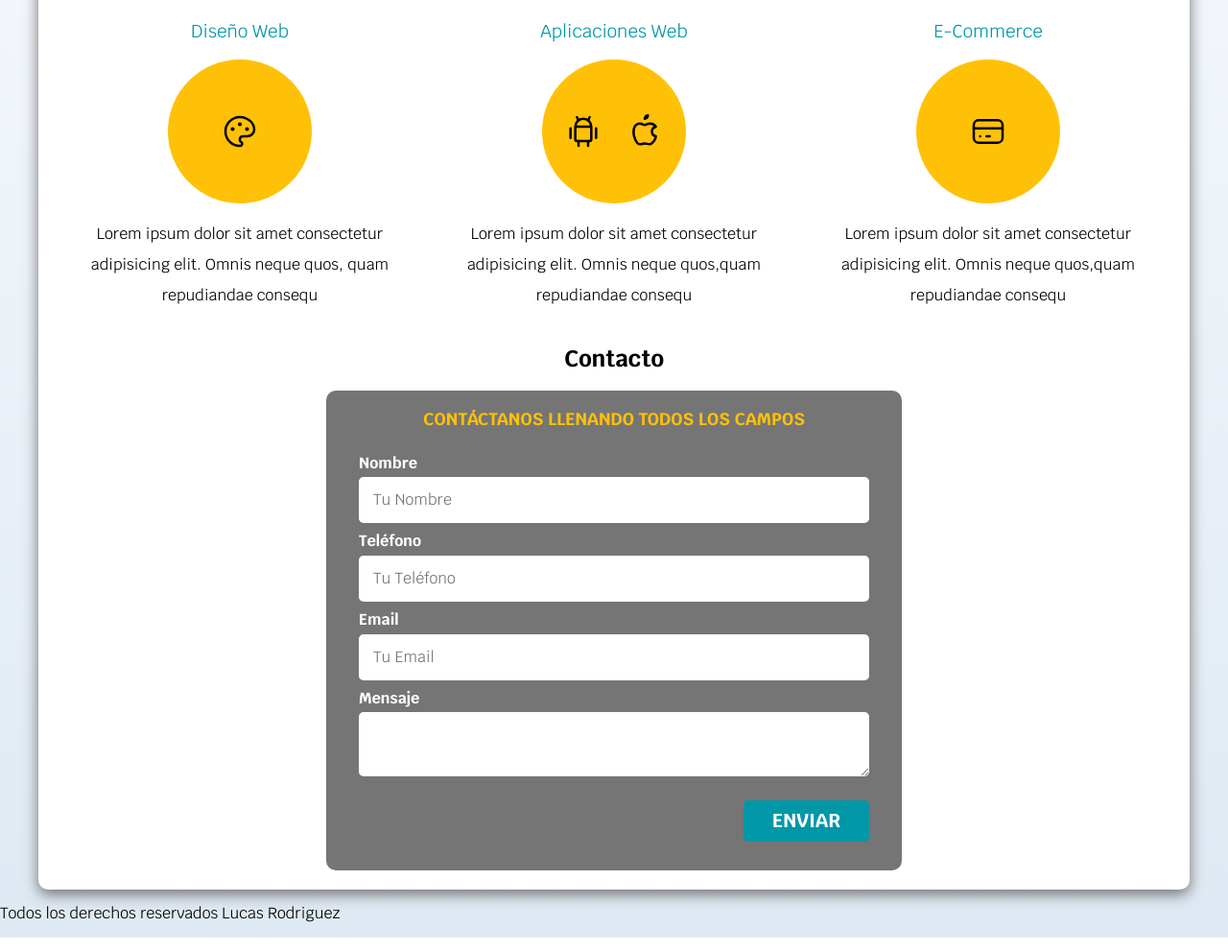
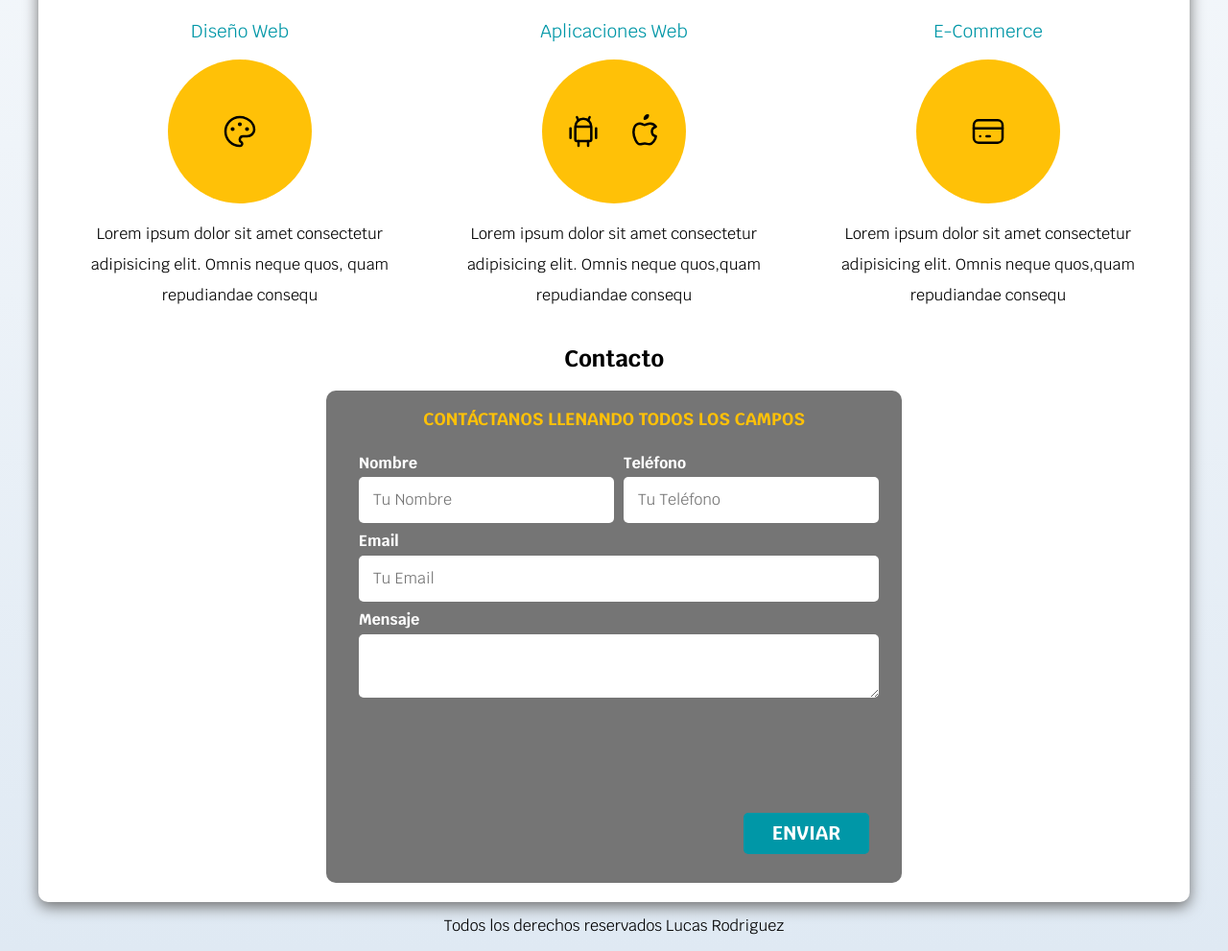
Before and after one commit to Lucas3110/proyecto-web, a plain HTML site: page freelancer_inicio/index.html in a window 1280 px wide. Shown: the part 692-1683 px from the top of the page at 96% size. Drawn offline with Linux system fonts and the light colour scheme.

Commit message:
Finalizado

```diff
--- a/freelancer_inicio/css/styles.css
+++ b/freelancer_inicio/css/styles.css
@@ -11,11 +11,17 @@
 
 html{
     font-size: 62.5%;
+    box-sizing: border-box;
+    scroll-snap-type: y mandatory;
 }
-/* apply a natural box layout model to all elements, but allowing components to change */
-html {
-    box-sizing: border-box;
+
+.servicios,
+.navegacion-principal,
+.formulario{
+    scroll-snap-align: center;
+    scroll-snap-stop: always;
 }
+
 *, *:before, *:after {
     box-sizing: inherit;
 }
@@ -164,6 +170,7 @@ h1,h2,h3{
     justify-content: center;
 }
 
+
 .contenido-hero h2, .contenido-hero p{
     color:var(--blanco)
     }
@@ -231,6 +238,20 @@ h1,h2,h3{
      color: var(--primario);
  }
 
+ @media (min-width: 768px) {
+    .contenedor-campos{
+        display: grid;
+        grid-template-columns: 50% 50%;
+        grid-template-rows: auto auto 20rem;
+        column-gap: 1rem;
+    }
+ }
+   .campo:nth-child(3),
+   .campo:nth-child(4){
+       grid-column: 1 / 3;
+
+   }
+
  .campo{
     margin-bottom: 1rem;
  }
@@ -251,3 +272,7 @@ h1,h2,h3{
  .enviar .boton{
      width: 100%;
  }
+
+ .footer{
+     text-align: center;
+ }
--- a/freelancer_inicio/index.html
+++ b/freelancer_inicio/index.html
@@ -150,7 +150,7 @@
   </section>
 
 </main>
-    <footer>
+    <footer class="footer">
       <p>Todos los derechos reservados Lucas Rodriguez</p>
     </footer>
 
```
